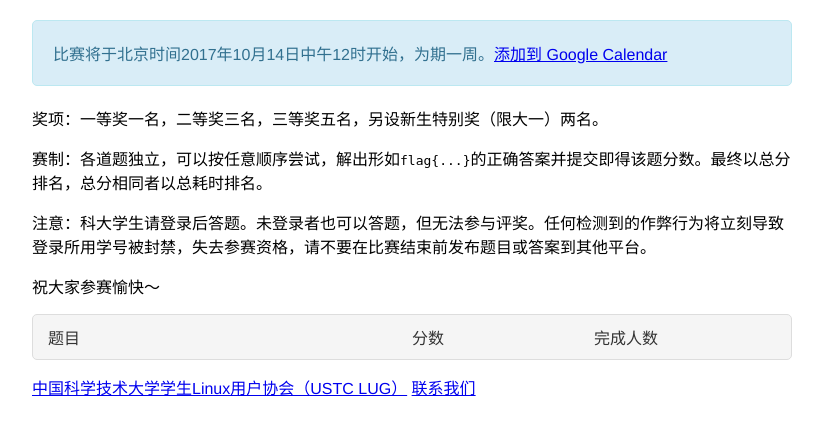
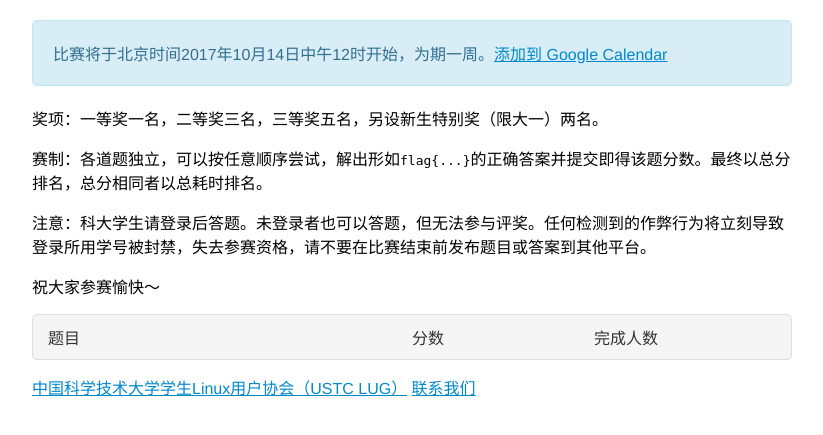
Before and after one commit to ustclug/hackergame2017, a Django app: page / in a window 1280 px wide. Shown: the part 60-495 px from the top of the page, without its empty margins (228-1051 px from the left). Run offline with Django 3.2, Linux system fonts and the light colour scheme; data that the repository does not hold is empty.

Commit message:
Update style.css

```diff
--- a/hackergame/static/hackergame/style.css
+++ b/hackergame/static/hackergame/style.css
@@ -4,6 +4,9 @@ body {
 }
 :focus {
     outline: 0;
+}
+a {
+    color: #08c;
 }
 
 #header {
```
